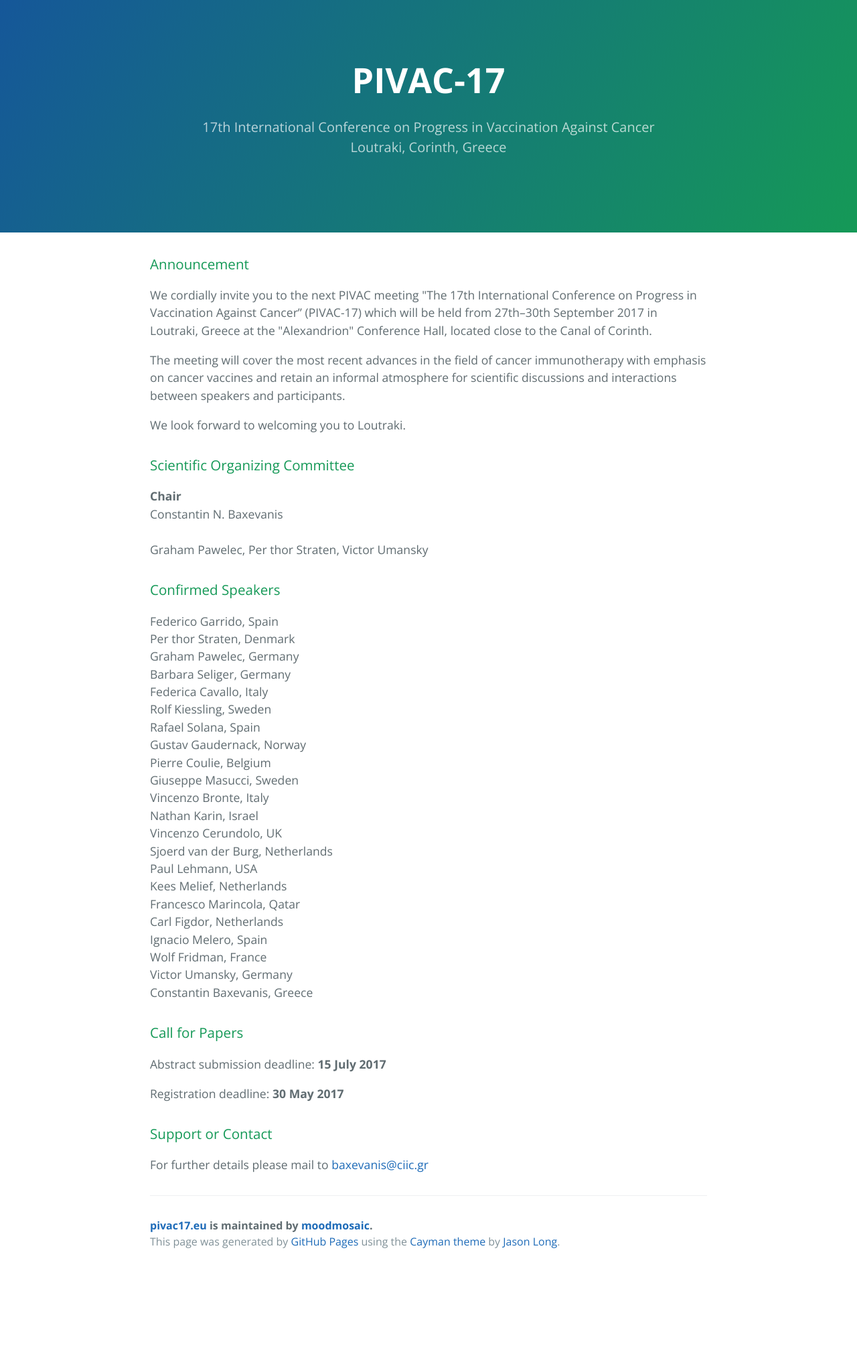
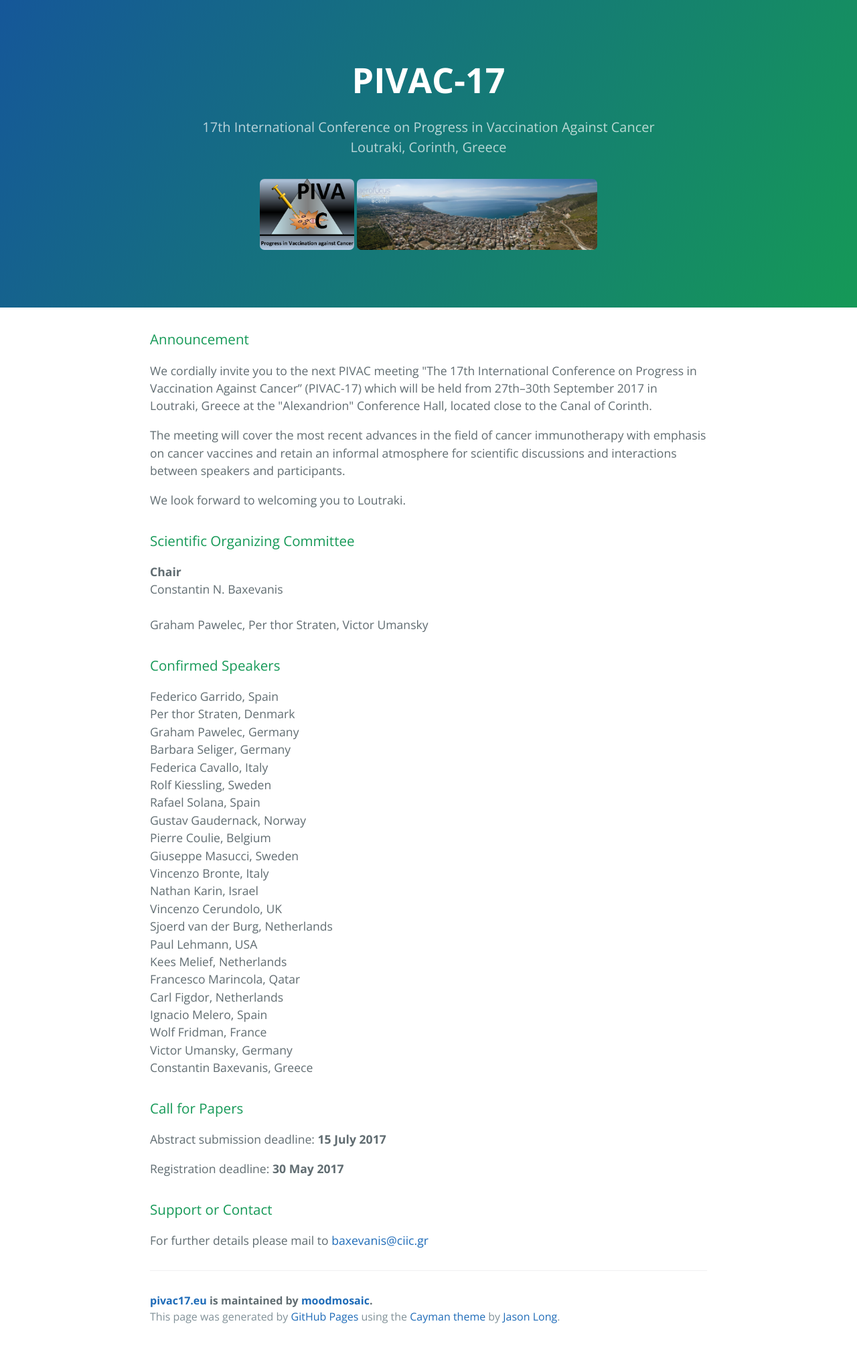
Before and after one commit to moodmosaic/pivac17, a Jekyll site: the page index.html, which Jekyll copies as it is, in a window 1280 px wide. Shown: the whole page at 67% size. Built offline with Jekyll 4.4.1, drawn with Linux system fonts in a browser that asks for light colours; before the commit the page ends 1897 px from its top, so only the background shows below that.

Commit message:
Add PIVAC logo and Loutraki panoramic photo.

```diff
--- a/index.html
+++ b/index.html
@@ -13,9 +13,10 @@
     <section class="page-header">
       <h1 class="project-name">PIVAC-17</h1>
       <h2 class="project-tagline">17th International Conference on Progress in Vaccination Against Cancer<br>Loutraki, Corinth, Greece</h2>
-      <!--<a href="https://github.com/moodmosaic/pivac17" class="btn">View on GitHub</a>
-      <a href="https://github.com/moodmosaic/pivac17/zipball/master" class="btn">Download .zip</a>
-      <a href="https://github.com/moodmosaic/pivac17/tarball/master" class="btn">Download .tar.gz</a>-->
+      <div>
+        <img src="img/pivac_logo.png" alt="PIVAC logo" width="13%" style="border-radius: 7px">
+        <img src="img/loutraki_panoramic.jpg" alt="PIVAC logo" width="33%" style="border-radius: 7px">
+      </div>
     </section>
 
     <section class="main-content">
```
Also changed, not shown: img/Loutraki.jpg (deleted), img/loutraki_panoramic.jpg (added), img/pivac_logo.png (renamed from img/Pivac_logo_small.png).
